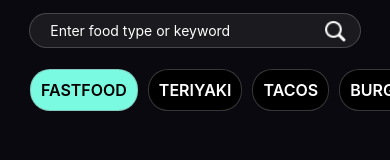
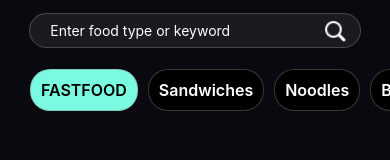
Before and after one commit to Calnee/Expo_task, a React Native app in the folder ExpoTask/: screen /HomeScreen in a window 390 px wide. Shown: the part 235-395 px from the top of the page. Built offline with nearby package versions, Linux system fonts and the light colour scheme.

Commit message:
fix: api fix

```diff
--- a/ExpoTask/Screens/HomeScreen.tsx
+++ b/ExpoTask/Screens/HomeScreen.tsx
@@ -24,11 +24,11 @@ export const feeds = [
   },
   {
     id: "2",
-    foodType: "TERIYAKI",
+    foodType: "Sandwiches",
   },
   {
     id: "3",
-    foodType: "TACOS",
+    foodType: "Noodles",
   },
   {
     id: "4",
@@ -36,7 +36,7 @@ export const feeds = [
   },
   {
     id: "5",
-    foodType: "BBQ",
+    foodType: "Breakfast & Brunch",
   },
   {
     id: "6",
@@ -52,7 +52,7 @@ export const feeds = [
   },
   {
     id: "9",
-    foodType: "CAKE",
+    foodType: "Desserts",
   },
   {
     id: "10",
@@ -60,11 +60,11 @@ export const feeds = [
   },
   {
     id: "11",
-    foodType: "PASTA",
+    foodType: "Ramen",
   },
   {
     id: "12",
-    foodType: "ARABIAN",
+    foodType: "Mediterranean",
   },
 ];
 //Budget component data
--- a/ExpoTask/Screens/HotelListScreen.tsx
+++ b/ExpoTask/Screens/HotelListScreen.tsx
@@ -24,7 +24,7 @@ const HotelListScreen = ({ navigation, route }) => {
   const [restaurants, setRestaurants] = useState([]);
 
   const [userLocation, setUserLocation] = useState(null); // State to store user's current location
-  const { minValue, maxValue, selectedFood } = route.params;
+  const { minValue, maxValue, foodType } = route.params;
 
   const handleHomePress = () => {
     navigation.navigate("HomeScreen");
@@ -94,6 +94,7 @@ const HotelListScreen = ({ navigation, route }) => {
             priceRange = "Invalid range";
           }
 
+          console.log("category",foodType);
           const response = await axios.get(
             `https://api.yelp.com/v3/businesses/search?`,
             {
@@ -102,7 +103,7 @@ const HotelListScreen = ({ navigation, route }) => {
                 term: term,
                 latitude: latitude,
                 longitude: longitude,
-                categories: selectedFood,
+                categories: foodType,
                 price: priceRange,
                 limit: limit,
                 sort_by: sort_by,
@@ -137,7 +138,7 @@ const HotelListScreen = ({ navigation, route }) => {
     fetchData(); // Fetch restaurant data
     loadFonts(); // Load fonts
 
-  }, [userLocation, minValue, maxValue, selectedFood]);
+  }, [userLocation, minValue, maxValue, foodType]);
 
   const handleSelectRestaurant = (restaurantId) => {
     setSelectedRestaurant(restaurantId);
```
